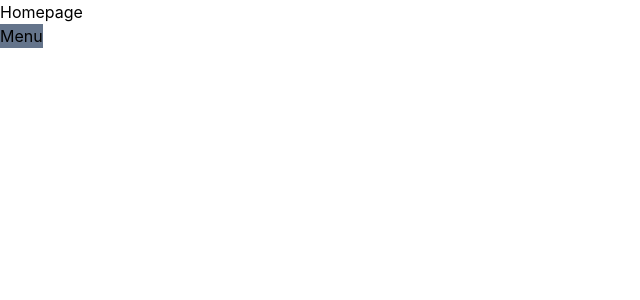
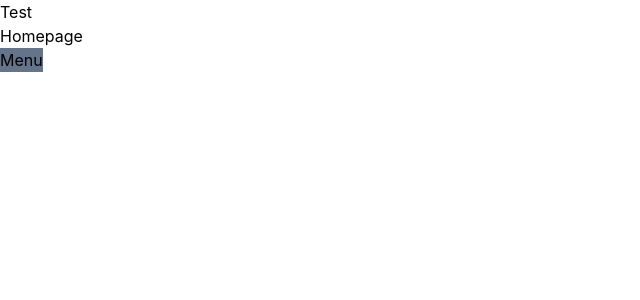
Before and after one commit to ppaunovski/Digit_2022_fastfoodchain, a React (Create React App) app: page / in a window 1280 px wide. Shown: the top 300 px of the page, without its empty margins (0-640 px from the left). Built offline with nearby package versions, Linux system fonts and the light colour scheme.

Commit message:
Navigation First Test

```diff
--- a/src/App.js
+++ b/src/App.js
@@ -2,10 +2,12 @@ import "./App.css";
 import { BrowserRouter as Router, Route, Routes } from "react-router-dom";
 import Homepage from "./pages/Homepage";
 import Menupage from "./pages/Menupage";
+import NavigationBar from "./components/NavigationBar"
 
 function App() {
   return (
     <div className="App">
+      <NavigationBar />
       <Router>
         <Routes>
           <Route exact path="/" element={<Homepage />} />
--- /dev/null
+++ b/src/components/NavigationBar.js
@@ -0,0 +1,7 @@
+import React from 'react'
+
+export default function Test() {
+  return (
+    <div>Test</div>
+  )
+}
```
